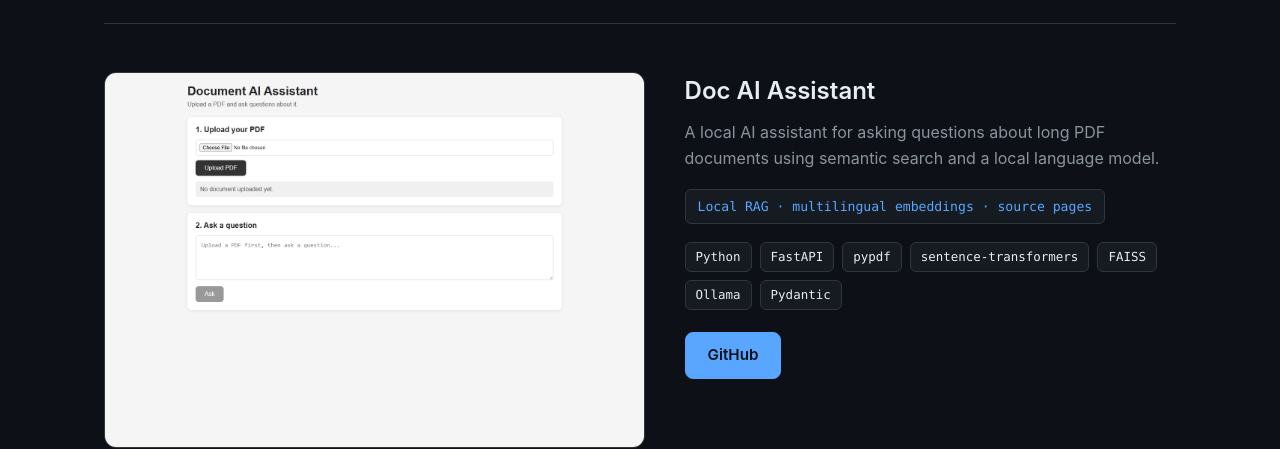
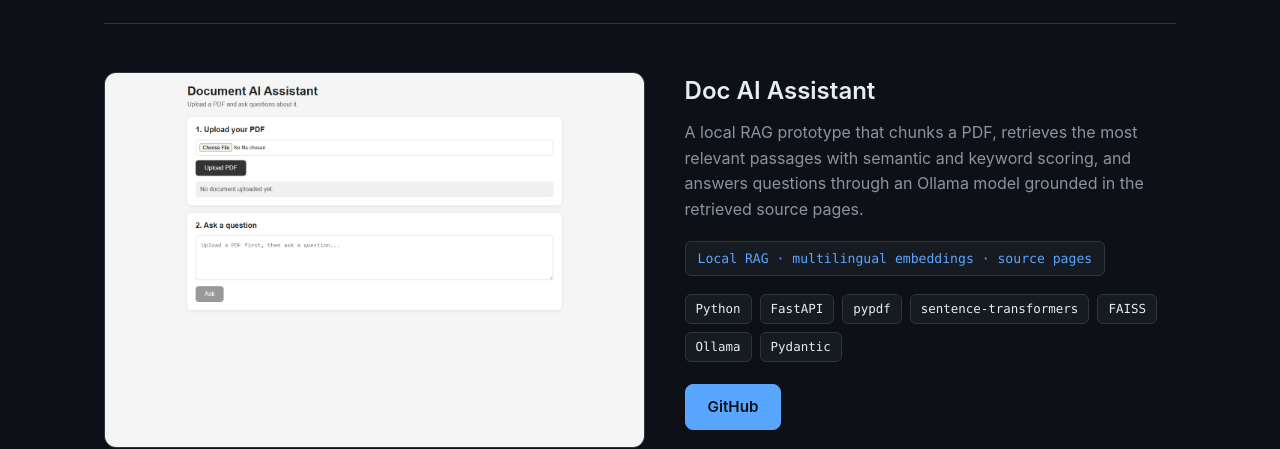
Before and after one commit to zhouzhihao09-crypto/portfolio, a plain HTML site: page index.html in a window 1280 px wide. Shown: the part 2940-3389 px from the top of the page. Drawn offline with Linux system fonts and the light colour scheme.

Commit message:
docs: clarify Doc AI Assistant project description

```diff
--- a/index.html
+++ b/index.html
@@ -114,7 +114,7 @@
         </div>
         <div class="project-body">
           <h3 class="project-name">Doc AI Assistant</h3>
-          <p class="project-desc">A local AI assistant for asking questions about long PDF documents using semantic search and a local language model.</p>
+          <p class="project-desc">A local RAG prototype that chunks a PDF, retrieves the most relevant passages with semantic and keyword scoring, and answers questions through an Ollama model grounded in the retrieved source pages.</p>
           <p class="project-metric">Local RAG · multilingual embeddings · source pages</p>
           <ul class="tech">
             <li>Python</li>
```
